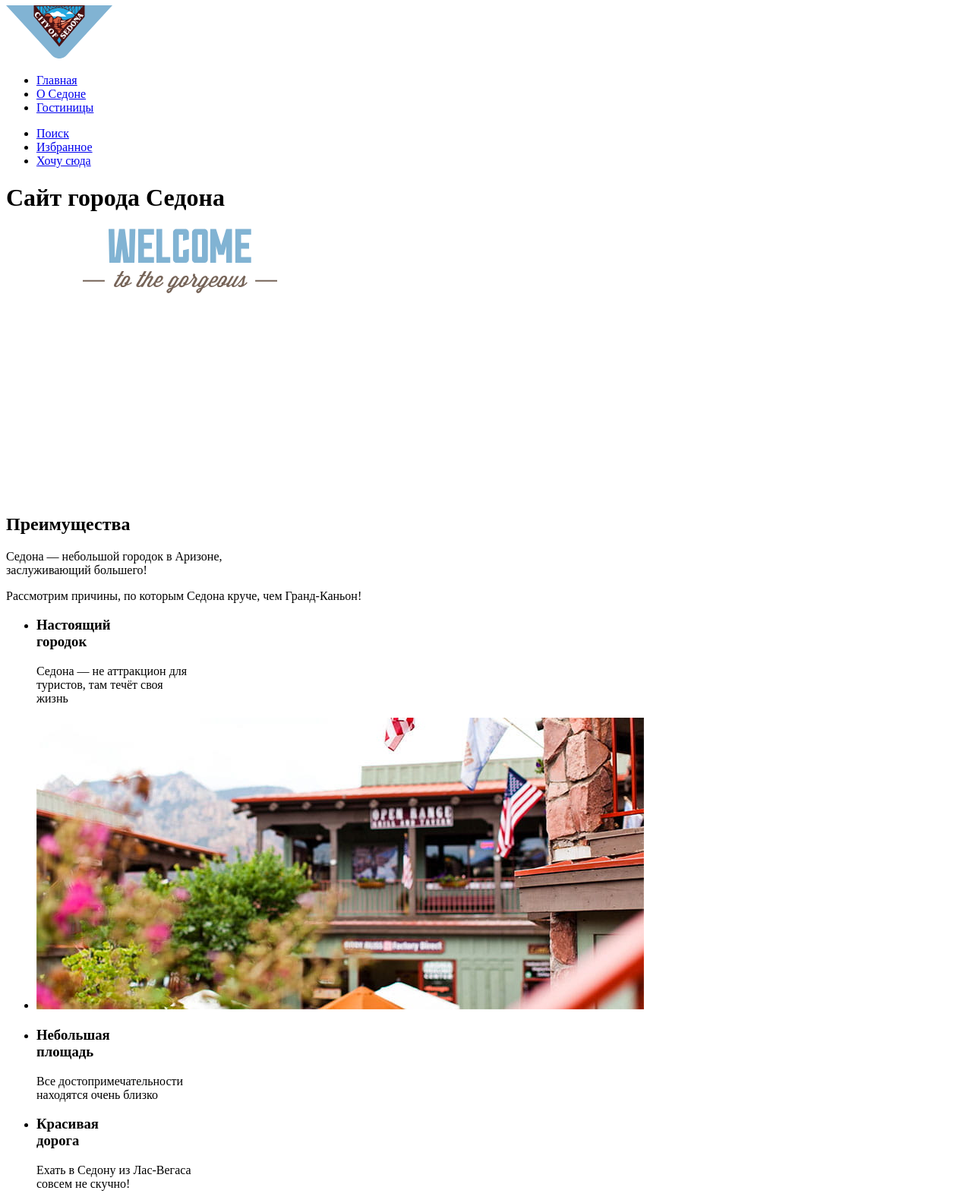
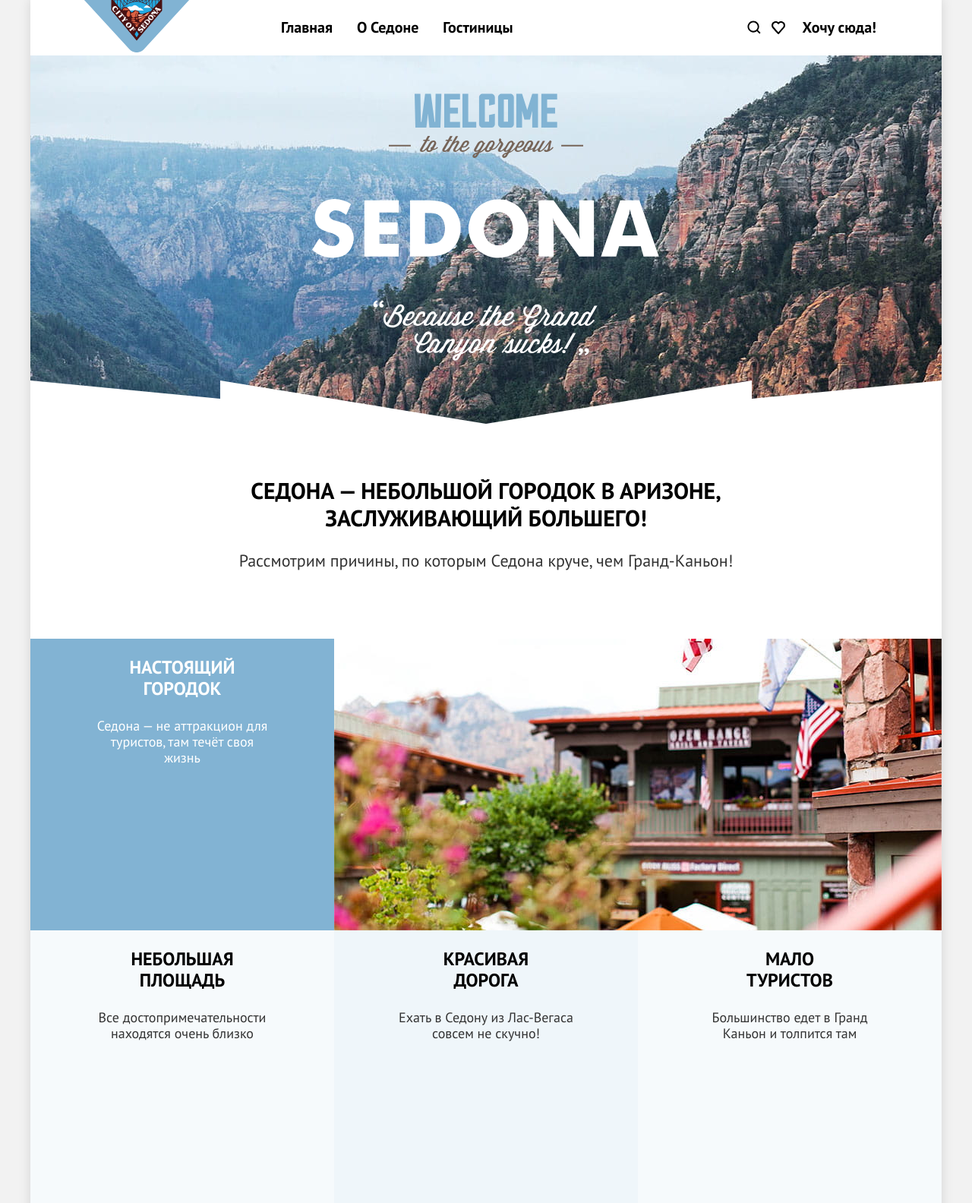
Before and after one commit to htmlacademy-htmlcss/2143947-sedona-36, a plain HTML site: page index.html in a window 1280 px wide. Shown: the part 1-1585 px from the top of the page at 76% size. Drawn offline with Linux system fonts and the light colour scheme.

Commit message:
Добавлены стили на главную страницу
1. Добавлены файлы styles.css и normalize.css.
2. Частично добавлены стили в хедер и раздел преимущества главной страницы.

```diff
--- a/index.html
+++ b/index.html
@@ -3,11 +3,13 @@
   <head>
     <meta charset="utf-8">
     <title>HTML Academy: Седона</title>
+    <link rel="stylesheet" href="styles/styles.css">
+    <link rel="stylesheet" href="styles/normalize.css">
   </head>
   <body>
     <div class="page-container">
       <header class="page-header">
-        <a>
+        <a class="header-logo">
           <img src="images/header-logo.svg" width="140" height="70" alt="Логотип города Седона">
         </a>
         <nav class="navigation">
@@ -38,14 +40,16 @@
               </a>
             </li>
             <li class="navigation-item">
-              <a class="navigation-link" href="#">Хочу сюда</a>
+              <a class="navigation-link " href="#">Хочу сюда!</a>
             </li>
           </ul>
         </nav>
       </header>
       <main class="main-index">
         <h1 class="visually-hidden">Сайт города Седона</h1>
-        <img class="welcome-slogan" src="images/welcome-slogan.svg" width="458" height="352" alt="Добро пожаловать в город Седона">
+        <div class="welcome-slogan-wrapper">
+          <img class="welcome-slogan" src="images/welcome-slogan.svg" width="458" height="352" alt="Добро пожаловать в город Седона">
+        </div>
         <section class="advantages">
           <h2 class="visually-hidden">Преимущества</h2>
           <p class="advantages-slogan">Седона — небольшой городок в Аризоне,<br> заслуживающий большего!</p>
@@ -53,7 +57,7 @@
           <ul class="advantages-list">
             <li class="advantages-item">
               <h3 class="advantage-title">Настоящий<br> городок</h3>
-              <p>Седона — не аттракцион для<br> туристов, там течёт своя<br> жизнь</p>
+              <p class="advantage-description">Седона — не аттракцион для<br> туристов, там течёт своя<br> жизнь</p>
             </li>
             <li class="advantages-item">
               <img src="images/sedona-city.jpg" width="800" height="384" alt="Вид на город Седона">
--- /dev/null
+++ b/styles/styles.css
@@ -0,0 +1,229 @@
+@font-face {
+  font-family: "PT Sans";
+  font-style: normal;
+  font-weight: 400;
+  src: url("../fonts/ptsans-400.woff2") format("woff2");
+  font-display: swap;
+}
+
+@font-face {
+  font-family: "PT Sans";
+  font-style: normal;
+  font-weight: 700;
+  src: url("../fonts/ptsans-700.woff2") format("woff2");
+  font-display: swap;
+}
+
+body {
+  font-family: "PT Sans", sans-serif;
+  font-size: 18px;
+  line-height: 21px;
+  background-color:#F2F2F2;
+}
+
+.visually-hidden {
+  position: absolute;
+  width: 1px;
+  height: 1px;
+  margin: -1px;
+  border: 0;
+  padding: 0;
+  white-space: nowrap;
+  clip-path: inset(100%);
+  clip: rect(0 0 0 0);
+  overflow: hidden;
+}
+
+.page-container {
+  width: 1200px;
+  background-color: #FFFFFF;
+  box-shadow: 0 0 15px #00000020;
+  margin-left: auto;
+  margin-right: auto;
+}
+
+.page-header {
+  display: flex;
+  margin-left: 70px;
+  margin-right: 70px;
+  gap: 28px;
+  justify-content: space-between;
+}
+
+.navigation {
+  display: flex;
+  list-style: none;
+  justify-content: space-between;
+  gap: 285px;
+}
+
+.navigation-list {
+  display: flex;
+  list-style: none;
+  padding: 0;
+  margin: 0;
+  align-items: center;
+}
+
+.navigation-link {
+  margin: 0;
+  padding: 20px 16px 20px 16px;
+  font-weight: 700;
+  font-size: 20px;
+  line-height: 24px;
+  text-decoration: none;
+  color: #000000;
+}
+
+.navigation-user .navigation-item:nth-of-type(1) {
+  background-image: url(../images/search-icon.svg);
+  background-repeat: no-repeat;
+  background-size: 18px 18px;
+  background-position: center center;
+}
+
+.navigation-user .navigation-item:nth-of-type(2) {
+  background-image: url(../images/heart-icon.svg);
+  background-repeat: no-repeat;
+  background-size: 18px 17px;
+  background-position: center center;
+}
+
+.navigation-user .navigation-link:nth-of-type(2) {
+  color: #FFFFFF;
+  text-transform: uppercase;
+  background-color: #756157;
+  border-radius: 4px;
+}
+
+.welcome-slogan-wrapper {
+  background-image: url("../images/divider.svg"),
+                    url("../images/index-background.jpg");
+  background-color: #83B3D320;
+  background-size:  1200px 57px,
+                    1200px 485px;
+  background-position:  center bottom,
+                        center center;
+  width: 1200px;
+  height: 485px;
+  background-repeat: no-repeat;
+  margin-bottom: 70px;
+}
+
+.welcome-slogan {
+  display: block;
+  margin: auto;
+  padding-top: 50px;
+}
+
+.advantages-slogan {
+  font-weight: 700;
+  font-size: 30px;
+  line-height: 36px;
+  text-transform: uppercase;
+  text-align: center;
+  margin: 0;
+  margin-bottom: 25px;
+}
+
+.advantages-slogan-description {
+  font-weight: 400;
+  font-size: 22px;
+  line-height: 26px;
+  color: #333333;
+  text-align: center;
+  margin: 0;
+  margin-bottom: 90px;
+}
+
+.advantages-list {
+  display: grid;
+  grid-template-columns: 1fr 1fr 1fr;
+  grid-template-rows: 1fr 1fr 1fr;
+  list-style: none;
+  margin: 0;
+  padding: 0;
+}
+
+.advantage-title {
+  font-weight: 700;
+  font-size: 24px;
+  line-height: 28px;
+  text-transform: uppercase;
+}
+
+.advantage-description {
+  color: #333333;
+}
+
+.advantages-item:nth-of-type(1) {
+  grid-column: 1 / 2;
+  grid-row: 1 / 2;
+  text-align: center;
+  color: #FFFFFF;
+  background-color: #82B3D3;
+  width: 400px;
+  height: 384px;
+}
+
+.advantages-item:nth-of-type(2) {
+  grid-column: 2 / 4;
+  grid-row: 1 / 2;
+  display: block;
+  width: 800px;
+  height: 384px;
+}
+
+.advantages-item:nth-of-type(3) {
+  grid-column: 1 / 2;
+  grid-row: 2 / 3;
+  text-align: center;
+  align-self: center;
+  background-color: #82B3D312;
+  width: 400px;
+  height: 384px;
+}
+
+.advantages-item:nth-of-type(4) {
+  grid-column: 2 / 3;
+  grid-row: 2 / 3;
+  text-align: center;
+  align-self: center;
+  background-color: #82B3D320;
+  width: 400px;
+  height: 384px;
+}
+
+.advantages-item:nth-of-type(5) {
+  grid-column: 3 / 4;
+  grid-row: 2 / 3;
+  text-align: center;
+  align-self: center;
+  background-color: #82B3D312;
+  width: 400px;
+  height: 384px;
+}
+
+.advantages-item:nth-of-type(6) {
+  grid-column: 1 / 3;
+  grid-row: 3 / 4;
+  display: block;
+  width: 800px;
+  height: 384px;
+}
+
+.advantages-item:nth-of-type(7) {
+  grid-column: 3 / 4;
+  grid-row: 3 / 4;
+  text-align: center;
+  align-self: center;
+  color: #FFFFFF;
+  background-color: #82B3D3;
+  width: 400px;
+  height: 384px;
+}
+
+.advantages-item:nth-of-type(1) .advantage-description,
+.advantages-item:nth-of-type(7) .advantage-description {
+  color: #FFFFFF;
+}
```
Also changed, not shown: catalog.html (+2 -0 lines), styles/normalize.css (added).
